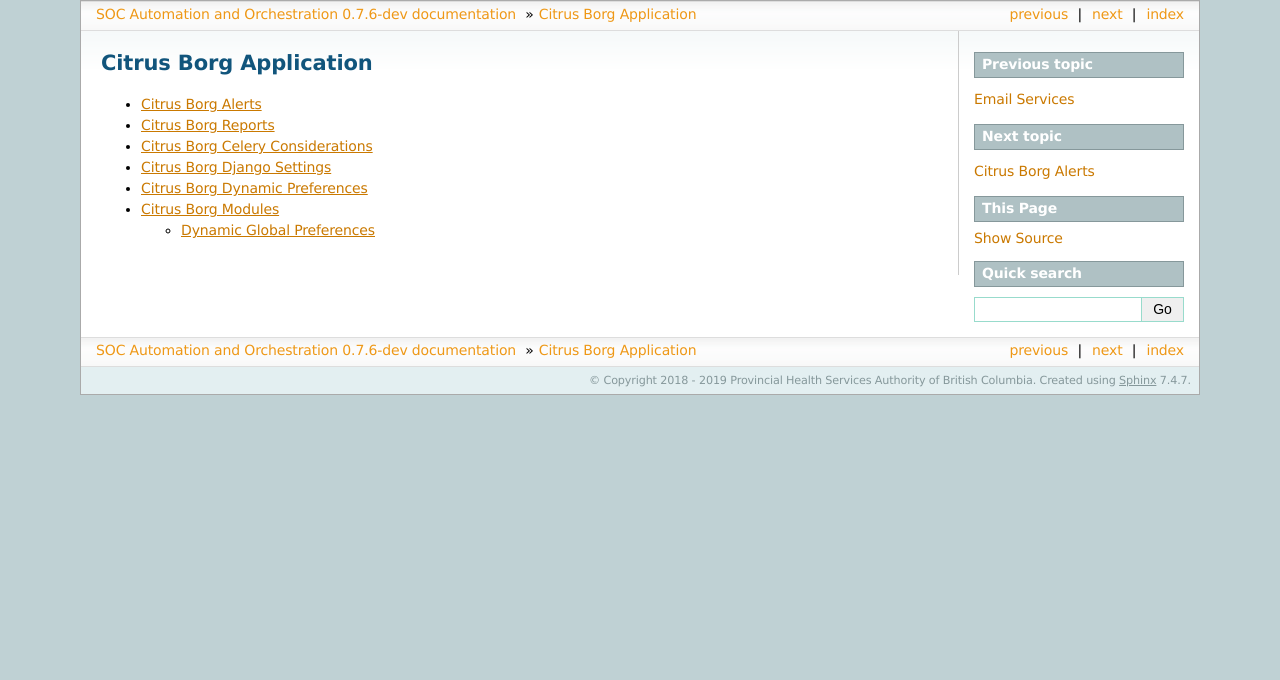
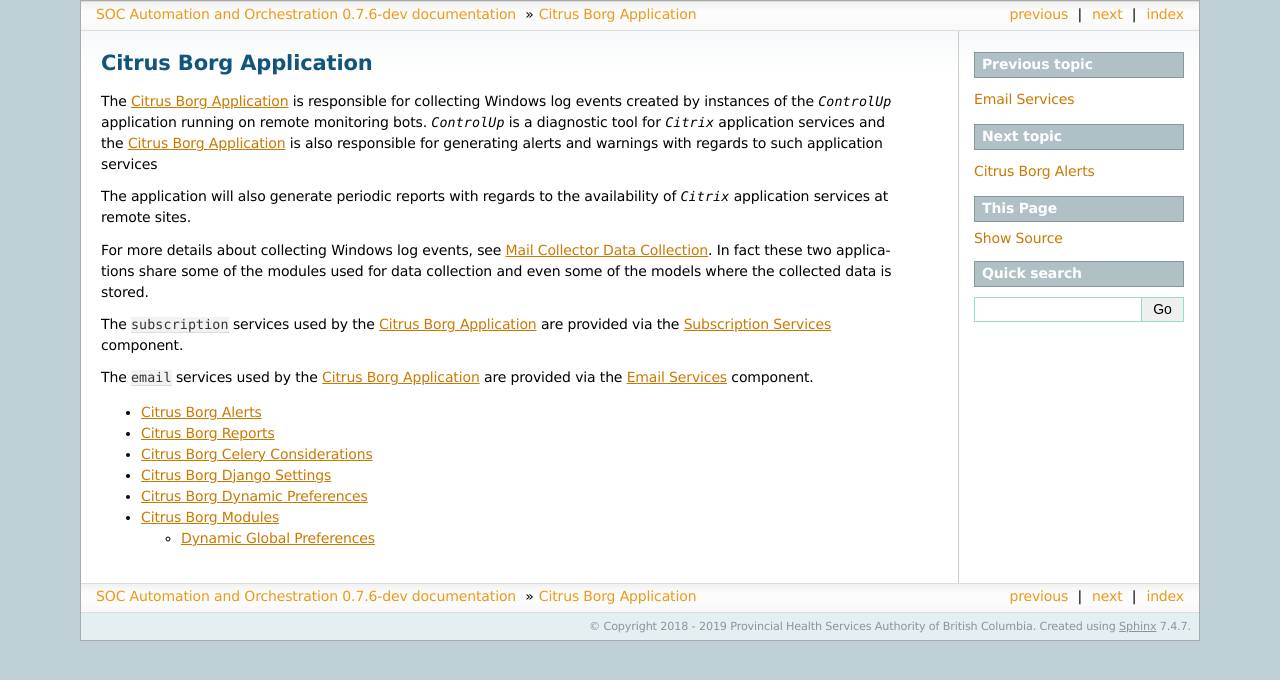
Before and after one commit to PHSAServiceOperationsCenter/PHSA-SOC, a Sphinx documentation site: the page built from docs/source/citrus_borg/citrus_borg.rst, in a window 1280 px wide. Shown: the top 680 px of the page. Built offline with Sphinx 7.4.7, drawn with Linux system fonts in a browser that asks for light colours.

Commit message:
summary description of citrus_borg

```diff
--- a/docs/source/citrus_borg/citrus_borg.rst
+++ b/docs/source/citrus_borg/citrus_borg.rst
@@ -1,5 +1,27 @@
 Citrus Borg Application
 =======================
+
+The :ref:`Citrus Borg Application` is responsible for collecting Windows
+log events created by instances of the
+`ControlUp` application running on remote monitoring bots. `ControlUp` is a
+diagnostic tool for `Citrix` application services and the :ref:`Citrus Borg
+Application` is also responsible for generating alerts and warnings with regards to
+such application services
+
+The application will also generate periodic reports with regards to the
+availability  of `Citrix` application services at remote sites.
+
+For more details about collecting Windows log events, see :ref:`Mail Collector
+Data Collection`. In fact these two applications share some of the modules
+used for data collection and even some of the models where the collected data
+is stored.
+
+The ``subscription`` services used by the :ref:`Citrus Borg Application`
+are provided via the :ref:`Subscription Services` component.
+
+The ``email`` services used by the :ref:`Citrus Borg Application`
+are provided via the :ref:`Email Services` component.
+
 
 .. toctree::
    :maxdepth: 2
```
